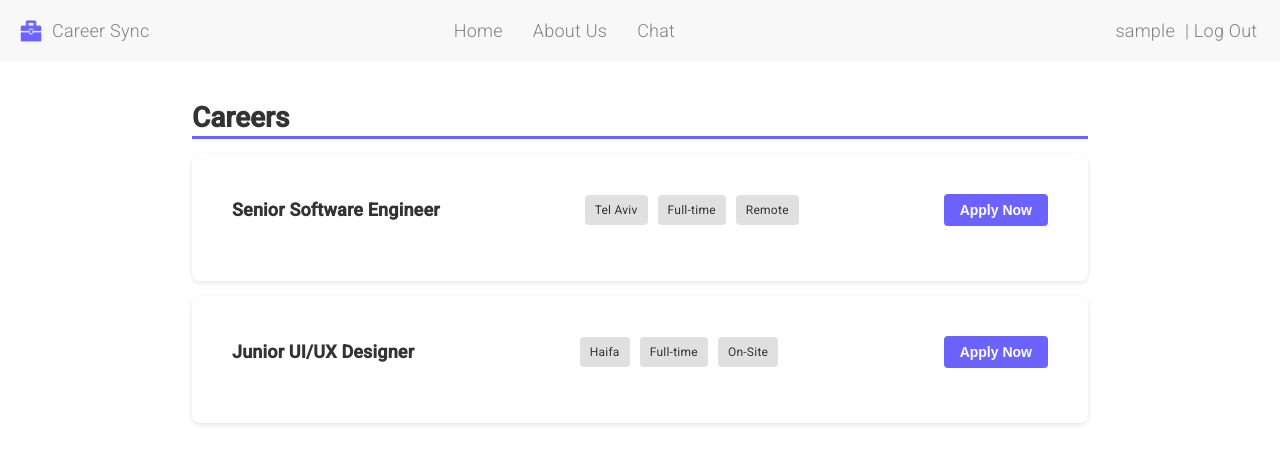
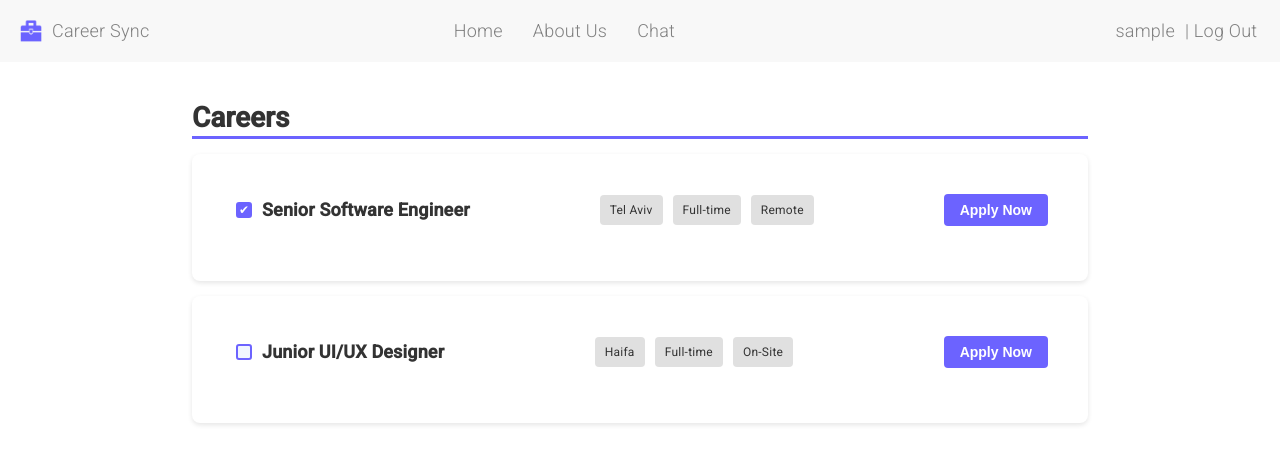
Before and after one commit to NadavElgrabli/Career_Sync, an Angular app in the folder Client/: page /careers-page in a window 1280 px wide. Shown: the top 464 px of the page. Built offline with nearby package versions, Linux system fonts and the light colour scheme; sample sign-in values are in the browser's storage.

Commit message:
add new btn

```diff
--- a/Client/src/app/components/job-card/job-card.component.css
+++ b/Client/src/app/components/job-card/job-card.component.css
@@ -9,6 +9,36 @@
 
 .job-card h3 {
     margin: 0;
+    display: flex;
+    align-items: center;
+}
+
+.job-card h3 input[type="checkbox"] {
+    appearance: none;
+    margin-right: 10px;
+    width: 16px;
+    height: 16px;
+    border: 2px solid #6c63ff;
+    border-radius: 3px;
+    background-color: #f0f5ff;
+    cursor: pointer;
+    display: inline-block;
+    position: relative;
+}
+
+.job-card h3 input[type="checkbox"]:checked {
+    background-color: #6c63ff;
+    border-color: #6c63ff;
+}
+
+.job-card h3 input[type="checkbox"]:checked::after {
+    content: '✔';
+    color: white;
+    font-size: 12px;
+    position: absolute;
+    top: 50%;
+    left: 50%;
+    transform: translate(-50%, -50%);
 }
 
 .tags {
--- a/Client/src/app/components/job-card/job-card.component.html
+++ b/Client/src/app/components/job-card/job-card.component.html
@@ -1,5 +1,8 @@
 <div class="job-card">
-    <h3>{{ job.title }}</h3>
+    <h3>
+        <input type="checkbox" class="assigned-checkbox" [(ngModel)]="job.is_submitted" />
+        {{ job.title }}
+    </h3>
     <div class="tags">
         <span class="tag">{{ job.location }}</span>
         <span class="tag">{{ job.job_type }}</span>
```
Also changed, not shown: Client/src/app/components/job-card/job-card.component.ts (line endings or trailing spaces).
